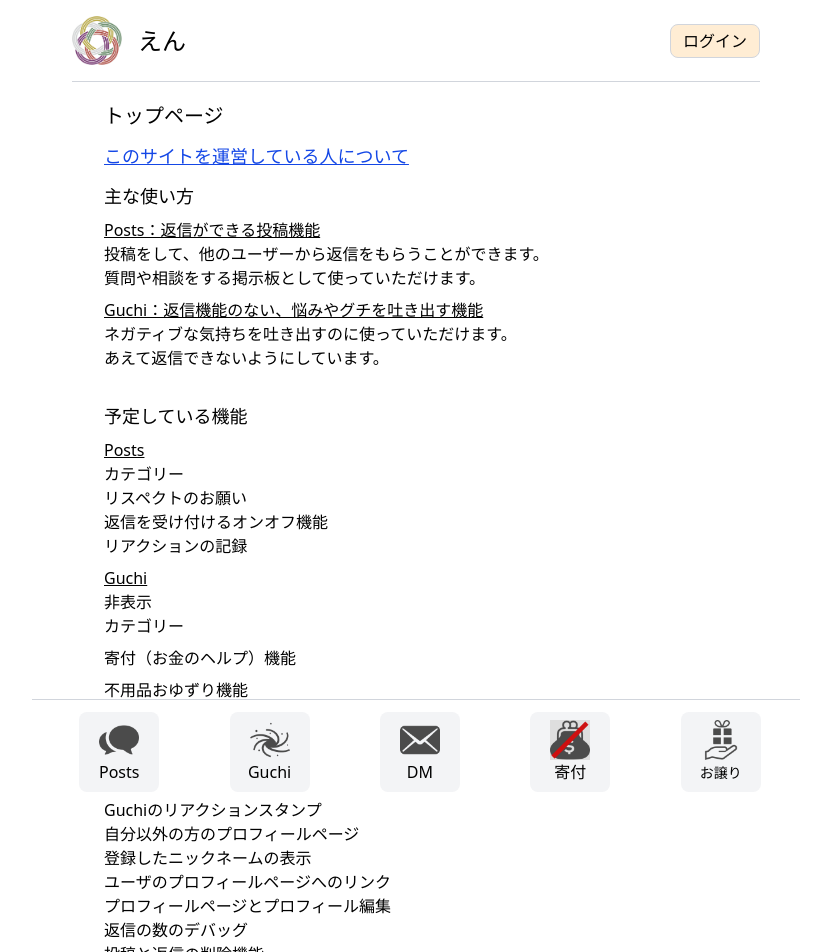
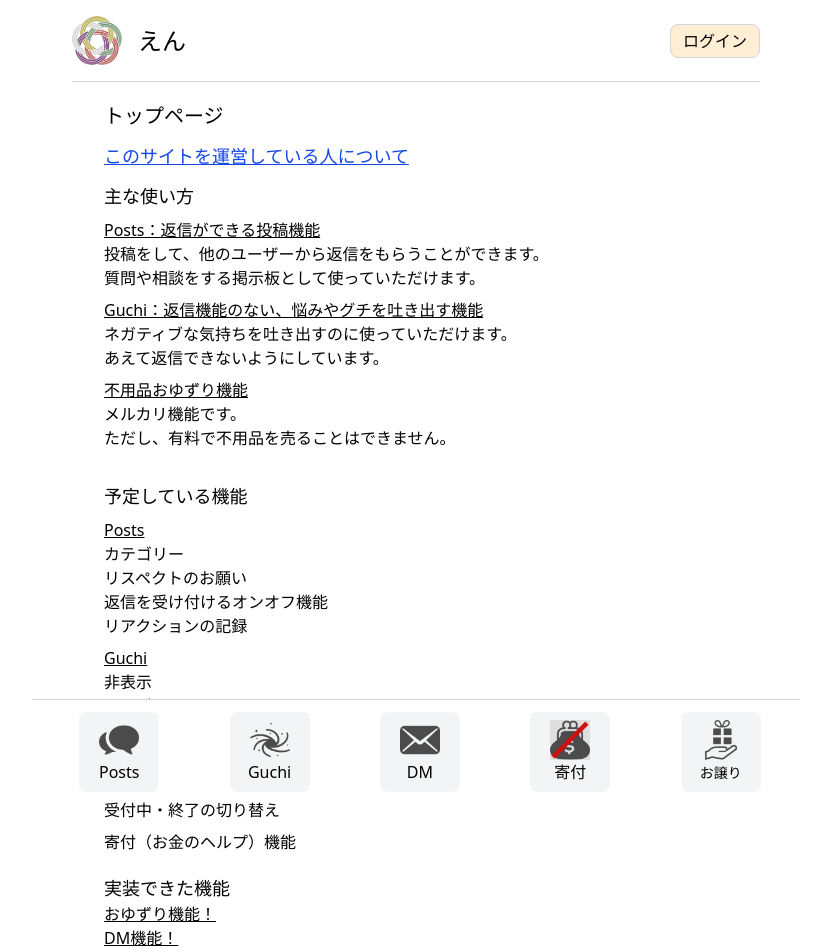
Before and after one commit to Shunsuke0205/message-board-site-on-vercel, a Next.js app: page / in a window 1280 px wide. Shown: the top 952 px of the page, without its empty margins (224-1055 px from the left). Built offline with nearby package versions, Linux system fonts and the light colour scheme; no server answers.

Commit message:
update information

```diff
--- a/src/app/page.tsx
+++ b/src/app/page.tsx
@@ -32,6 +32,15 @@ export default function Home() {
         ネガティブな気持ちを吐き出すのに使っていただけます。<br />
         あえて返信できないようにしています。
       </p>
+      <h3 className="mt-2">
+        <Link href={"/second-hand"} className="underline">
+          不用品おゆずり機能
+        </Link>
+      </h3>
+      <p>
+        メルカリ機能です。<br />
+        ただし、有料で不用品を売ることはできません。
+      </p>
 
       <h2 className="mt-8 text-lg">予定している機能</h2>
       <h3 className="mt-2">
@@ -54,11 +63,25 @@ export default function Home() {
         <li>非表示</li>
         <li>カテゴリー</li>
       </ul>
+      <h3 className="mt-2">
+        <Link href={"/second-hand"} className="underline">
+          不用品おゆずり機能
+        </Link>
+      </h3>
+      <ul>
+        <li>投稿の削除</li>
+        <li>コメントの削除</li>
+        <li>受付中・終了の切り替え</li>
+      </ul>
       <h3 className="mt-2">寄付（お金のヘルプ）機能</h3>
-      <h3 className="mt-2">不用品おゆずり機能</h3>
 
       <h2 className="mt-5 text-lg">実装できた機能</h2>
       <ul>
+        <li>
+          <Link href={"/second-hand"} className="underline">
+            おゆずり機能！
+          </Link>
+        </li>
         <li>
           <Link href={"/direct-message"} className="underline">
             DM機能！
```
